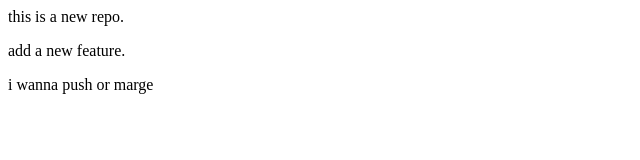
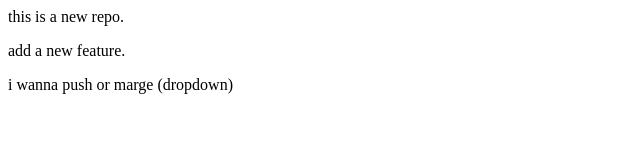
Before and after one commit to BithiSarker/LocalDemo, a plain HTML site: page index.html in a window 1280 px wide. Shown: the whole page, without its empty margins (0-640 px from the left). Drawn offline with Linux system fonts and the light colour scheme.

Commit message:
add Dropdow)

```diff
--- a/index.html
+++ b/index.html
@@ -1,4 +1,4 @@
 <p>this is a new repo.</p>
 
 <p> add a new feature.</p>
-<p>i wanna push or marge</p>
+<p>i wanna push or marge (dropdown)</p>
```
